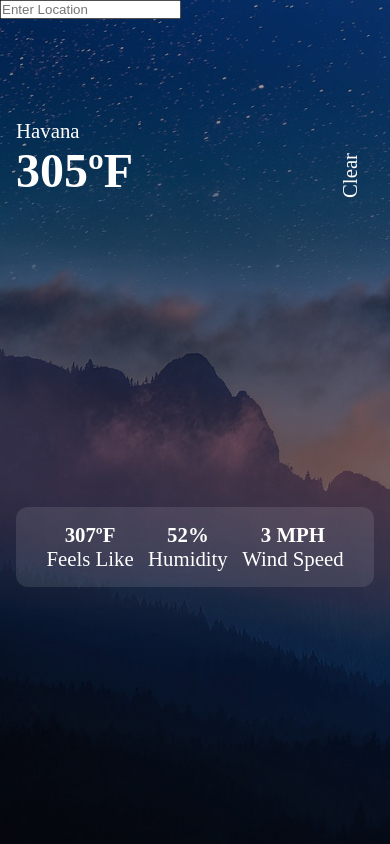
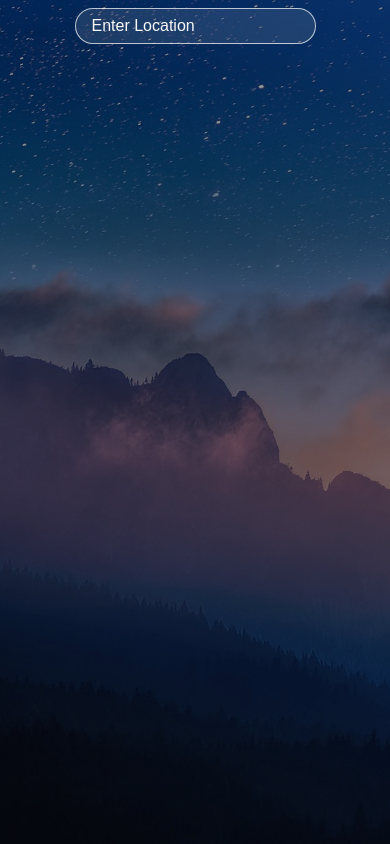
Before and after one commit to Stress0219/weather-app, a React (Vite) app: page / in a window 390 px wide. Built offline with nearby package versions, Linux system fonts and the light colour scheme.

Commit message:
some_styles_added_and_functionality

```diff
--- a/src/App.tsx
+++ b/src/App.tsx
@@ -1,29 +1,29 @@
-import { useState } from "react"
-import axios  from "axios";
+import { useState } from "react";
+import axios from "axios";
 
 function App() {
+  const [data, setData] = useState({});
 
-  const [data,setData] = useState({});
+  const [location, setLocation] = useState("");
 
-  const [location,setLocation] = useState('');
+  const url = `https://api.openweathermap.org/data/2.5/weather?q=${location}&units=imperial&appid=ed61abb5f4541ab83d848606d66312d7`;
 
-  const url = `https://api.openweathermap.org/data/2.5/weather?q=${location}&appid=ed61abb5f4541ab83d848606d66312d7`
-
-  const searchLocation = (event)=>{
-    if (event.key ==='Enter'){
-      axios.get(url).then((response)=>{
-        setData(response.data)
-        console.log(response.data)
-     })
+  const searchLocation = (event) => {
+    if (event.key === "Enter") {
+      axios.get(url).then((response) => {
+        setData(response.data);
+        console.log(response.data);
+      });
+      setLocation("");
     }
-  }
+  };
 
   return (
     <div className="app">
       <div className="search">
         <input
           value={location}
-        onChange={event => setLocation(event.target.value)}
+          onChange={(event) => setLocation(event.target.value)}
           onKeyDown={searchLocation}
           placeholder="Enter Location"
           type="text"
@@ -32,32 +32,37 @@ function App() {
       <div className="container">
         <div className="top">
           <div className="location">
-            <p>Havana</p>
+            <p>{data.name}</p>
           </div>
           <div className="temp">
-            <h1>305ºF</h1>
+            {data.main ? <h1>{data.main.temp.toFixed()}ºF</h1> : null}
           </div>
           <div className="description">
-            <p>Clear</p>
+            {data.weather ? <p>{data.weather[0].main}</p> : null}
           </div>
         </div>
+
+        {data.name != undefined && (
           <div className="bottom">
             <div className="feels">
-            <p className="bold">307ºF</p>
+              {data.main ? (
+                <p className="bold">{data.main.feels_like.toFixed()}ºF</p>
+              ) : null}
               <p>Feels Like</p>
             </div>
             <div className="humidity">
-            <p className="bold">52%</p>
+              {data.main ? <p className="bold">{data.main.humidity}%</p> : null}
               <p>Humidity</p>
             </div>
             <div className="wind">
-            <p className="bold">3 MPH</p>
+              {data.wind ? <p className="bold">{data.wind.speed.toFixed()} MPH</p> : null}
               <p>Wind Speed</p>
             </div>
           </div>
+        )}
       </div>
     </div>
-  )
+  );
 }
 
 export default App;
--- a/src/index.css
+++ b/src/index.css
@@ -29,6 +29,25 @@ h1{
   top: 0;
   left: 0;
   z-index: -1;
+}
+
+.app .search{
+  text-align: center;
+  padding: 1rem;
+}
+
+.app input{
+  padding: .7rem 1.5rem;
+  font-size: 1.2rem;
+  border-radius: 25px;
+  border: 1px solid rgba(255, 255, 255, 0.7);
+  background: rgba(255, 255, 255, 0.1);
+  color: #f8f8f8;
+  outline: none;
+}
+
+::placeholder{
+  color: #f8f8f8;
 }
 
 .container{
@@ -69,3 +88,40 @@ h1{
 .bold{
   font-weight: 700;
 }
+
+
+@media (max-width: 768px) {
+  h1 {
+    font-size: 2rem;
+  }
+
+  .app {
+    background-color: rgba(0, 0, 0, 0.4);
+  }
+
+  .container {
+    height: auto;
+    top: 50%;
+    transform: translateY(-50%);
+  }
+
+  .app .search {
+    padding: 0.5rem;
+  }
+
+  .app input {
+    padding: 0.5rem 1rem;
+    font-size: 1rem;
+  }
+
+  .app .bottom {
+    flex-wrap: wrap;
+    margin: 0;
+    padding: 0.5rem;
+  }
+
+  .app .bottom > div {
+    flex: 1 1 50%;
+    margin-bottom: 1rem;
+  }
+}
```
Lines whose indentation alone changed are shown as unchanged.
